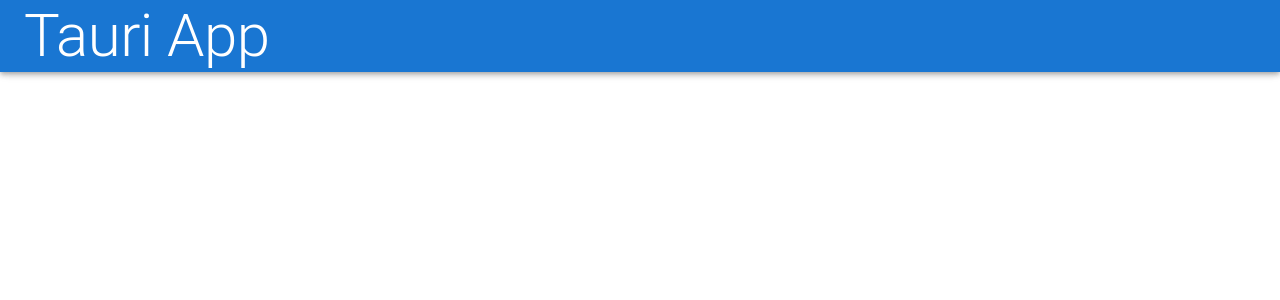
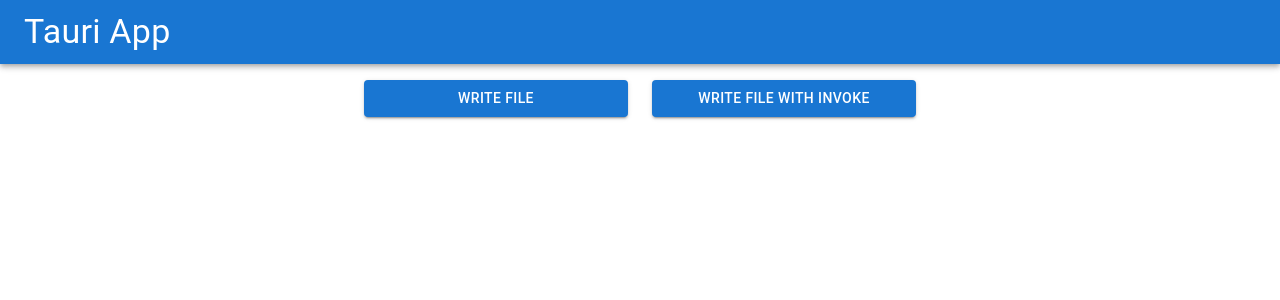
Before and after one commit to nosknut/tauri-app, a React (Create React App) app: page / in a window 1280 px wide. Shown: the top 300 px of the page. Built offline with nearby package versions, Linux system fonts and the light colour scheme.

Commit message:
Fixes styling issues

```diff
--- a/src/App.tsx
+++ b/src/App.tsx
@@ -1,17 +1,23 @@
-import { AppBar, Box, Button, Toolbar, Typography } from '@mui/material';
+import { AppBar, Box, Button, Container, Grid, Toolbar, Typography, useTheme } from '@mui/material';
+import { invoke } from '@tauri-apps/api';
 import { writeFile } from '@tauri-apps/api/fs';
 
 function App() {
+  const theme = useTheme()
   return (
-    <div>
-      <AppBar title="Hello World">
+    <div style={{ width: '100%', height: '100%' }}>
+      <AppBar title="Hello World" position='absolute'>
         <Toolbar>
-          <Typography variant="h2">Tauri App</Typography>
+          <Typography variant="h4">Tauri App</Typography>
         </Toolbar>
       </AppBar>
       <main style={{ width: '100%', height: '100%' }}>
-        <Box mx="auto" my="auto">
+        <Container maxWidth="sm" style={{ marginTop: theme.spacing(10) }}>
+          <Grid container direction="column" justifyContent="center" alignItems="center">
+            <Grid container spacing={3} direction="row" justifyContent="center" alignItems="center">
+              <Grid item sm={6} xs={12}>
                 <Button
+                  fullWidth
                   variant='contained'
                   color='primary'
                   onClick={async () => {
@@ -20,9 +26,24 @@
                 >
                   Write File
                 </Button>
-        </Box>
+              </Grid>
+              <Grid item sm={6} xs={12}>
+                <Button
+                  fullWidth
+                  variant='contained'
+                  color='primary'
+                  onClick={async () => {
+                    await invoke('custom_read_file_function', { file: 'test.txt' })
+                  }}
+                >
+                  Write File with invoke
+                </Button>
+              </Grid>
+            </Grid>
+          </Grid>
+        </Container>
       </main>
-    </div>
+    </div >
   );
 }
 
--- /dev/null
+++ b/src/index.css
@@ -0,0 +1,11 @@
+html,
+body {
+    height: 100%;
+    margin: 0;
+    padding: 0;
+}
+
+#root {
+    height: 100%;
+    display: flex;
+}
--- a/src/index.tsx
+++ b/src/index.tsx
@@ -1,6 +1,7 @@
+import { CssBaseline } from '@mui/material';
 import React from 'react';
 import ReactDOM from 'react-dom/client';
-
+import './index.css'
 import App from './App';
 import reportWebVitals from './reportWebVitals';
 
@@ -9,6 +10,7 @@
 );
 root.render(
   <React.StrictMode>
+    <CssBaseline />
     <App />
   </React.StrictMode>
 );
```
Lines whose indentation alone changed are shown as unchanged.
